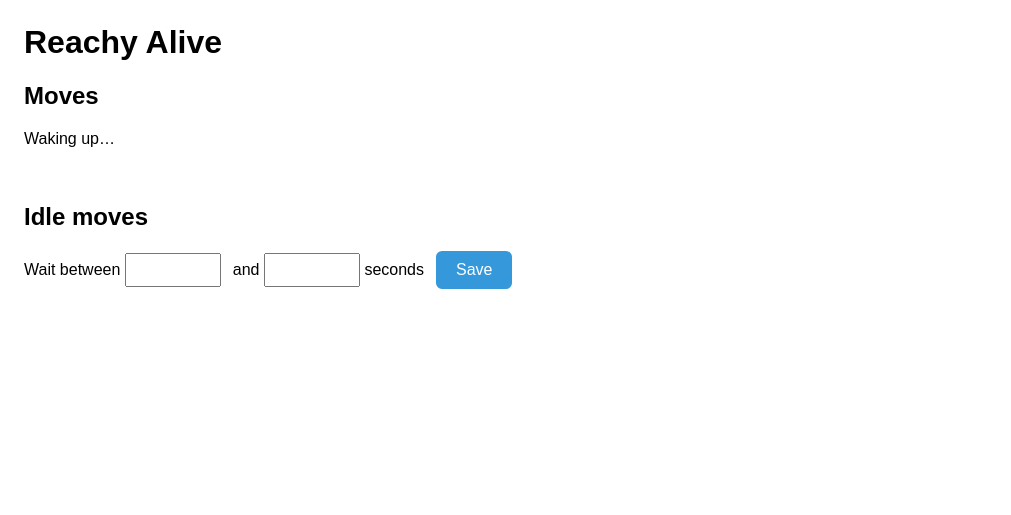
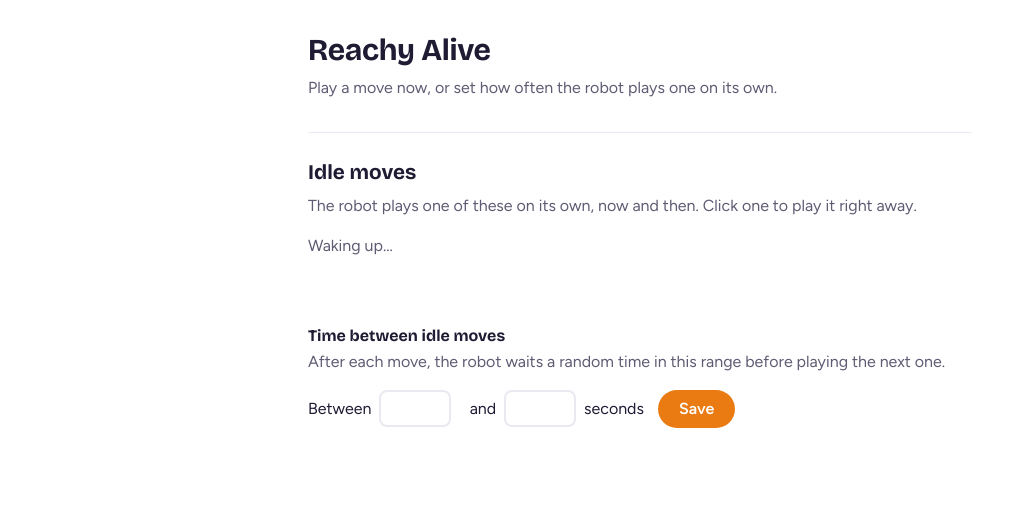
Before and after one commit to HTurlet15/reachy_alive, a plain HTML site: page reachy_alive/static/index.html in a window 1280 px wide. Shown: the whole page, without its empty margins (0-1011 px from the left). Drawn offline with nearby package versions, Linux system fonts and the light colour scheme; no server answers.

Commit message:
feat: give the app's page the landing page's look

```diff
--- a/reachy_alive/static/index.html
+++ b/reachy_alive/static/index.html
@@ -3,21 +3,32 @@
 
 <head>
     <meta charset="UTF-8">
+    <meta name="viewport" content="width=device-width, initial-scale=1">
     <title>Reachy Alive</title>
-    <meta name="viewport" content="width=device-width, initial-scale=1">
+    <link rel="preconnect" href="https://fonts.googleapis.com">
+    <link rel="preconnect" href="https://fonts.gstatic.com" crossorigin>
+    <link rel="stylesheet"
+        href="https://fonts.googleapis.com/css2?family=Bricolage+Grotesque:opsz,wght@12..96,700&family=Figtree:wght@400;600&display=swap">
     <link rel="stylesheet" href="/static/style.css">
 </head>
 
 <body>
+    <main>
+        <header>
             <h1>Reachy Alive</h1>
+            <p>Play a move now, or set how often the robot plays one on its own.</p>
+        </header>
 
-    <h2>Moves</h2>
-    <div id="moves"></div>
-    <p id="move-status"></p>
+        <section aria-labelledby="idle-title">
+            <h2 id="idle-title">Idle moves</h2>
+            <p class="hint">The robot plays one of these on its own, now and then. Click one to play it right away.</p>
+            <div id="moves" class="moves"></div>
+            <p id="move-status" class="status" role="status"></p>
 
-    <h2>Idle moves</h2>
-    <form id="interval-form">
-        <label>Wait between
+            <h3>Time between idle moves</h3>
+            <p class="hint">After each move, the robot waits a random time in this range before playing the next one.</p>
+            <form id="interval-form" class="interval">
+                <label>Between
                     <input type="number" id="interval-min" min="5" max="600" step="1" required>
                 </label>
                 <label>and
@@ -26,7 +37,9 @@
                 </label>
                 <button type="submit">Save</button>
             </form>
-    <p id="interval-status"></p>
+            <p id="interval-status" class="status" role="status"></p>
+        </section>
+    </main>
 
     <script src="/static/main.js"></script>
 </body>
--- a/reachy_alive/static/style.css
+++ b/reachy_alive/static/style.css
@@ -1,38 +1,156 @@
-body {
-    font-family: sans-serif;
-    margin: 24px;
+/* Reachy Alive: the app's page, shown next to Reachy Mini Control. */
+
+:root {
+    --ink: #1e1b33;
+    --muted: #5f5b73;
+    --line: #ebe8f1;
+    --paper: #ffffff;
+    --accent: #e97b12;
+    --accent-ink: #b85a00;
+    --accent-soft: #fff4e6;
+
+    --font-display: "Bricolage Grotesque", "Segoe UI", system-ui, sans-serif;
+    --font-body: "Figtree", "Segoe UI", system-ui, sans-serif;
+
+    --radius: 0.9rem;
 }
 
-#moves {
-    display: flex;
-    flex-wrap: wrap;
-    gap: 8px;
+*,
+*::before,
+*::after {
+    box-sizing: border-box;
 }
 
-button {
-    padding: 10px 20px;
-    border: none;
-    color: white;
-    cursor: pointer;
-    font-size: 16px;
-    border-radius: 6px;
-    background-color: #3498db;
+body {
+    margin: 0;
+    background: var(--paper);
+    color: var(--ink);
+    font-family: var(--font-body);
+    font-size: 1rem;
+    line-height: 1.5;
 }
 
-#interval-form {
+main {
+    max-width: 44rem;
+    margin: 0 auto;
+    padding: 2rem 1.25rem 3rem;
+}
+
+header p {
+    margin: 0;
+    color: var(--muted);
+}
+
+h1,
+h2,
+h3 {
+    font-family: var(--font-display);
+    font-weight: 700;
+    line-height: 1.2;
+    margin: 0 0 0.5rem;
+}
+
+h1 {
+    font-size: 1.9rem;
+    letter-spacing: -0.01em;
+}
+
+h2 {
+    font-size: 1.3rem;
+}
+
+h3 {
+    font-size: 1rem;
+    margin: 2rem 0 0.25rem;
+}
+
+.hint {
+    margin: 0 0 1rem;
+    color: var(--muted);
+}
+
+section {
+    margin-top: 2rem;
+    padding-top: 1.75rem;
+    border-top: 1px solid var(--line);
+}
+
+/* Moves: calm tiles, so nine of them don't all shout at once. */
+
+.moves {
+    display: grid;
+    grid-template-columns: repeat(auto-fill, minmax(8.5rem, 1fr));
+    gap: 0.6rem;
+    color: var(--muted);
+}
+
+.moves button {
+    padding: 0.85rem 0.75rem;
+    border: 2px solid var(--line);
+    border-radius: var(--radius);
+    background: var(--paper);
+    color: var(--ink);
+    font: 600 1rem var(--font-body);
+    text-align: left;
+    cursor: pointer;
+}
+
+.moves button:hover {
+    border-color: var(--accent);
+    background: var(--accent-soft);
+}
+
+.moves button:active {
+    transform: scale(0.98);
+}
+
+/* Idle moves: one sentence, one action. */
+
+.interval {
     display: flex;
     flex-wrap: wrap;
     align-items: center;
-    gap: 12px;
+    gap: 0.6rem 0.9rem;
 }
 
-#interval-form input {
-    width: 5em;
-    padding: 6px;
-    font-size: 16px;
+.interval input {
+    width: 4.5rem;
+    margin: 0 0.25rem;
+    padding: 0.45rem 0.5rem;
+    border: 2px solid var(--line);
+    border-radius: 0.5rem;
+    font: 1rem var(--font-body);
+    color: var(--ink);
 }
 
-#move-status,
-#interval-status {
-    min-height: 1.2em;
+.interval input:focus {
+    border-color: var(--accent);
+    outline: none;
 }
+
+.interval button {
+    padding: 0.6rem 1.3rem;
+    border: none;
+    border-radius: 999px;
+    background: var(--accent);
+    color: #fff;
+    font: 600 1rem var(--font-body);
+    cursor: pointer;
+}
+
+.interval button:hover {
+    background: var(--accent-ink);
+}
+
+button:focus-visible {
+    outline: 3px solid var(--accent);
+    outline-offset: 2px;
+}
+
+/* Feedback lines keep their height, so the page doesn't jump when they fill. */
+
+.status {
+    min-height: 1.5em;
+    margin: 0.75rem 0 0;
+    color: var(--muted);
+}
```
Lines whose indentation alone changed are shown as unchanged.
